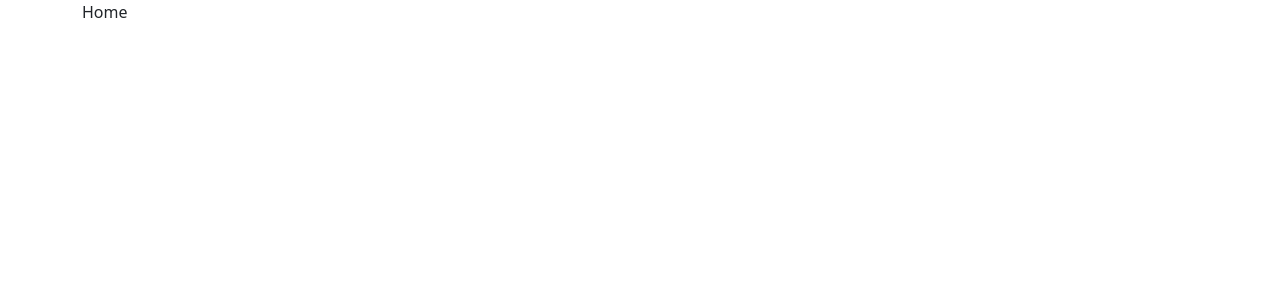
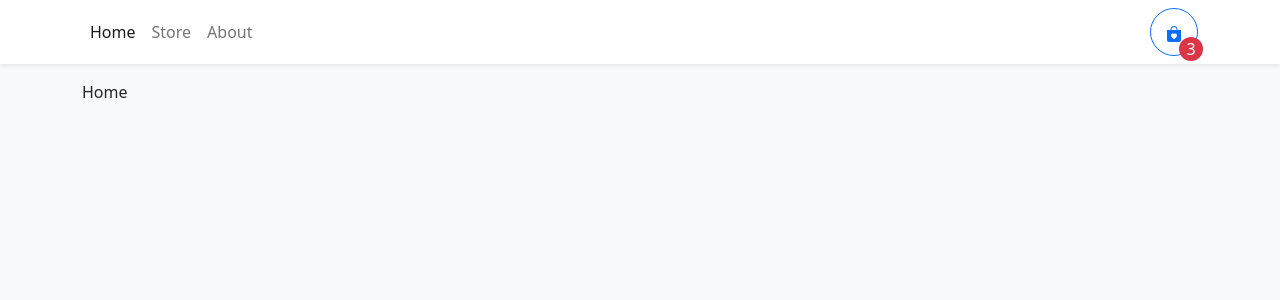
Before and after one commit to KaiserKamruzzaman/shopping_cart, a React (Vite) app: page / in a window 1280 px wide. Shown: the top 300 px of the page. Built offline with nearby package versions, Linux system fonts and the light colour scheme.

Commit message:
navbar added

```diff
--- a/index.html
+++ b/index.html
@@ -6,7 +6,7 @@
     <meta name="viewport" content="width=device-width, initial-scale=1.0" />
     <title>Vite + React + TS</title>
   </head>
-  <body>
+  <body class="bg-light">
     <div id="root"></div>
     <script type="module" src="/src/main.tsx"></script>
   </body>
--- a/src/App.tsx
+++ b/src/App.tsx
@@ -3,8 +3,11 @@
 import { Home } from "./pages/Home";
 import { Store } from "./pages/Store";
 import { About } from "./pages/About";
+import { Navbar } from "./components/Navbar";
 function App() {
   return (
+    <>
+      <Navbar />
       <Container className="mb-4">
         <Routes>
           <Route path="/" element={<Home />} />
@@ -12,6 +15,7 @@
           <Route path="/about" element={<About />} />
         </Routes>
       </Container>
+    </>
   );
 }
 
--- /dev/null
+++ b/src/components/Navbar.tsx
@@ -0,0 +1,53 @@
+import React from "react";
+import { Button, Container, Nav, Navbar as NavbarBs } from "react-bootstrap";
+import { NavLink } from "react-router-dom";
+
+export const Navbar = () => {
+  return (
+    <NavbarBs className="bg-white shadow-sm mb-3" sticky="top">
+      <Container>
+        <Nav className="me-auto">
+          <Nav.Link to="/" as={NavLink}>
+            Home
+          </Nav.Link>
+          <Nav.Link to="/store" as={NavLink}>
+            Store
+          </Nav.Link>
+          <Nav.Link to="/about" as={NavLink}>
+            About
+          </Nav.Link>
+        </Nav>
+        <Button
+          style={{ width: "3rem", height: "3rem", position: "relative" }}
+          variant="outline-primary"
+          className="rounded-circle"
+        >
+          <svg
+            xmlns="http://www.w3.org/2000/svg"
+            width="16"
+            height="16"
+            fill="currentColor"
+            className="bi bi-bag-heart-fill"
+            viewBox="0 0 16 16"
+          >
+            <path d="M11.5 4v-.5a3.5 3.5 0 1 0-7 0V4H1v10a2 2 0 0 0 2 2h10a2 2 0 0 0 2-2V4h-3.5ZM8 1a2.5 2.5 0 0 1 2.5 2.5V4h-5v-.5A2.5 2.5 0 0 1 8 1Zm0 6.993c1.664-1.711 5.825 1.283 0 5.132-5.825-3.85-1.664-6.843 0-5.132Z" />
+          </svg>
+          <div
+            className="rounded-circle bg-danger d-flex justify-content-center align-item-center"
+            style={{
+              color: "white",
+              width: "1.5rem",
+              height: "1.5rem",
+              position: "absolute",
+              bottom: 0,
+              right: 0,
+              transform: "translate(25%,25%)",
+            }}
+          >
+            3
+          </div>
+        </Button>
+      </Container>
+    </NavbarBs>
+  );
+};
```
Lines whose indentation alone changed are shown as unchanged.
